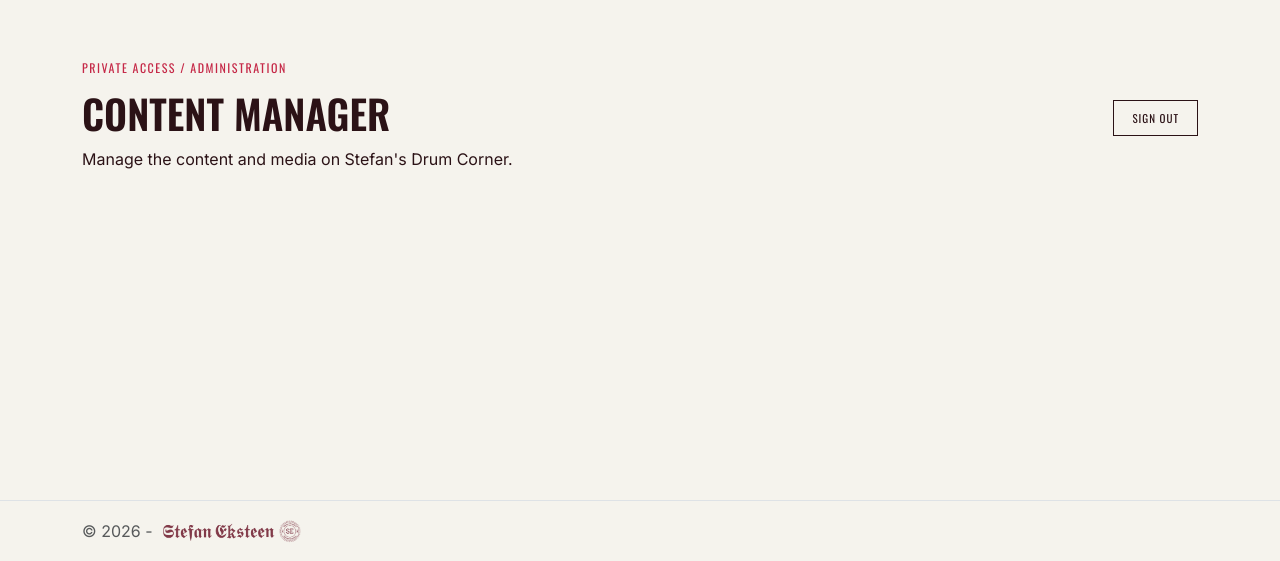
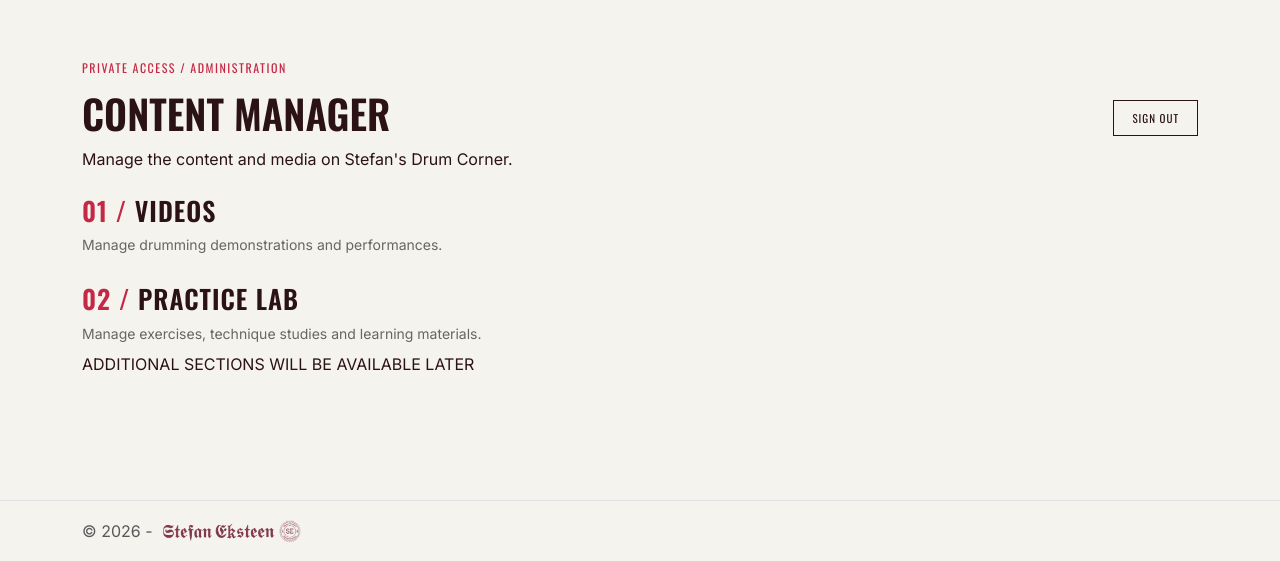
Before and after one commit to 2Stu25/stefans-drum-corner-mvc, an ASP.NET Core app: page /Admin in a window 1280 px wide. Shown: the part 239-800 px from the top of the page. Run offline with ASP.NET Core 8, Linux system fonts and the light colour scheme; the visitor is signed in with stand-in values (Sample User, id 1); style sheets or scripts are compiled from the project's sources; the project's own start-up code is not run, and a stand-in starts its controllers and pages.

Commit message:
readded content manager

```diff
--- a/StefansDrumCorner.Web/Views/Admin/Index.cshtml
+++ b/StefansDrumCorner.Web/Views/Admin/Index.cshtml
@@ -1,3 +1,9 @@
+@{
+    ViewData["Title"] = "Content Manager";
+}
+
+<section class="admin-dashboard">
+
     <header class="admin-dashboard-header">
 
         <span class="account-label">PRIVATE ACCESS / ADMINISTRATION</span>
@@ -22,3 +28,25 @@
         <p>Manage the content and media on Stefan's Drum Corner.</p>
 
     </header>
+
+
+
+    <div class="admin-dashboard-section">
+
+        <h2><span>01 /</span> VIDEOS</h2>
+        <p>Manage drumming demonstrations and performances.</p>
+
+    </div>
+
+    <div class="admin-dashboard-section">
+
+        <h2><span>02 /</span> PRACTICE LAB</h2>
+        <p>Manage exercises, technique studies and learning materials.</p>
+
+    </div>
+
+    <div class="admin-dashboard-coming">
+        ADDITIONAL SECTIONS WILL BE AVAILABLE LATER
+    </div>
+
+</section>
```
Lines whose indentation alone changed are shown as unchanged.
